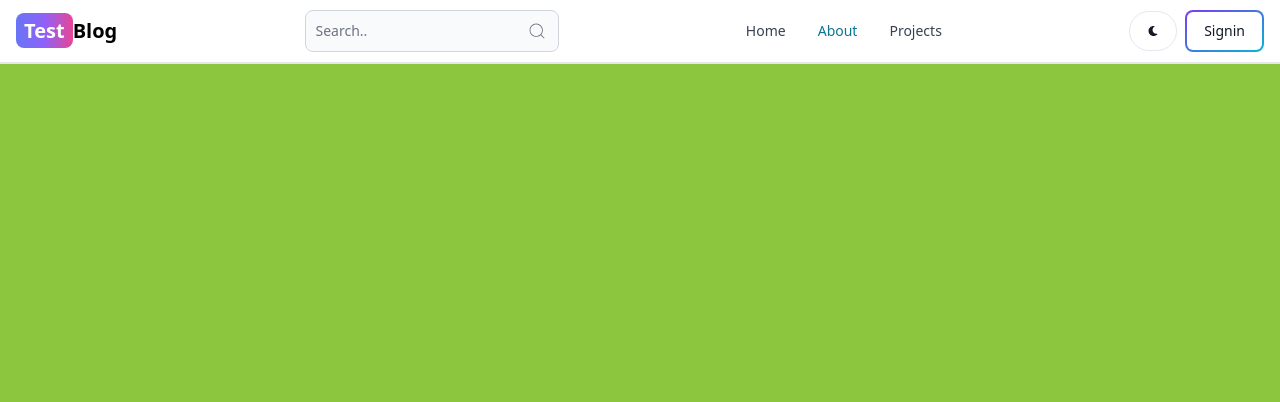
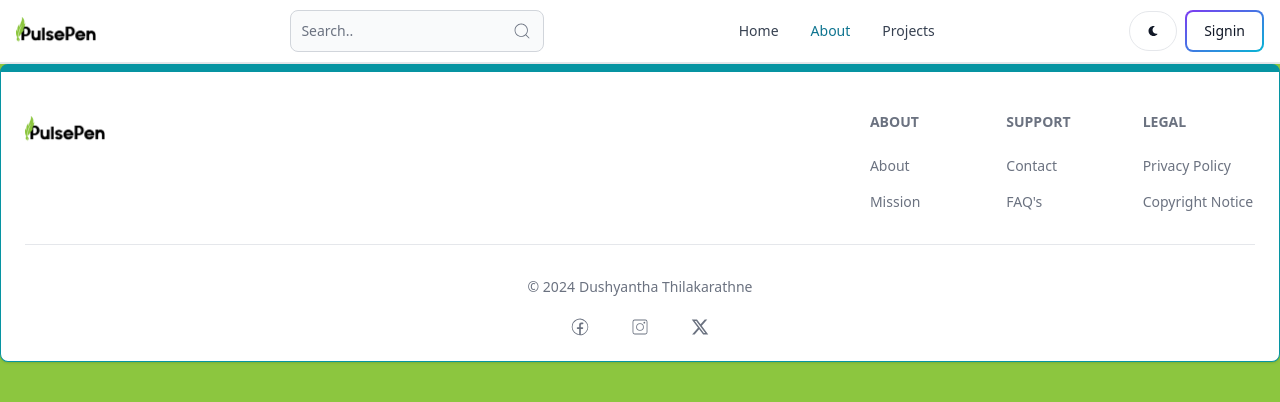
Before and after one commit to DushyanthaAT/PulsePen, a React (Vite) app in the folder Client/: page /about in a window 1280 px wide. Shown: the top 402 px of the page. Built offline with nearby package versions, Linux system fonts and the light colour scheme.

Commit message:
create fotter

```diff
--- a/Client/src/App.jsx
+++ b/Client/src/App.jsx
@@ -7,14 +7,15 @@ import Signin from "./pages/Signin";
 import Dashboard from "./pages/Dashboard";
 import Project from "./pages/Project";
 import Header from "./components/Header";
+import Footer from "./components/Footer";
 
 function App() {
   const location = useLocation();
-  const hideHeaderPaths = ["/sign-in", "/sign-up"];
+  const hidePaths = ["/sign-in", "/sign-up"];
 
   return (
     <>
-      {!hideHeaderPaths.includes(location.pathname) && <Header />}
+      {!hidePaths.includes(location.pathname) && <Header />}
       <Routes>
         <Route path="/" element={<Home />} />
         <Route path="/about" element={<About />} />
@@ -23,6 +24,7 @@ function App() {
         <Route path="/projects" element={<Project />} />
         <Route path="/dashboard" element={<Dashboard />} />
       </Routes>
+      {!hidePaths.includes(location.pathname) && <Footer />}
     </>
   );
 }
--- /dev/null
+++ b/Client/src/components/Footer.jsx
@@ -0,0 +1,66 @@
+import React from "react";
+import { Footer } from "flowbite-react";
+import { Link } from "react-router-dom";
+import Logo from "../assets/LOGO.png";
+import { CiFacebook } from "react-icons/ci";
+import { CiInstagram } from "react-icons/ci";
+import { RiTwitterXFill } from "react-icons/ri";
+
+const FooterCom = () => {
+  return (
+    <Footer container className="border border-t-8 border-teal-500">
+      <div className="w-full max-w-7xl mx-auto">
+        <div className="grid w-full justify-between sm:flex md:grid-cols-1">
+          <div>
+            <Link to="/" className="self-center whitespace-nowrap w-20">
+              <img src={Logo} alt="logo" className="w-20 mt-5" />
+            </Link>
+          </div>
+          <div className="grid grid-cols-2 gap-8 mt-4 sm:grid-cols-3 sm:gap-6">
+            <div>
+              <Footer.Title title="About " />
+              <Footer.LinkGroup col>
+                <Footer.Link href="/about">About</Footer.Link>
+                <Footer.Link href="/Mission">Mission</Footer.Link>
+              </Footer.LinkGroup>
+            </div>
+
+            <div>
+              <Footer.Title title="Support " />
+              <Footer.LinkGroup col>
+                <Footer.Link href="/contact">Contact</Footer.Link>
+                <Footer.Link href="/contact">FAQ's</Footer.Link>
+              </Footer.LinkGroup>
+            </div>
+
+            <div>
+              <Footer.Title title="Legal" />
+              <Footer.LinkGroup col>
+                <Footer.Link href="/contact">Privacy Policy</Footer.Link>
+                <Footer.Link href="/contact">Copyright Notice</Footer.Link>
+              </Footer.LinkGroup>
+            </div>
+          </div>
+        </div>
+
+        <Footer.Divider />
+
+        <div className="flex w-full justify-center">
+          <Footer.Copyright
+            href="#"
+            by="Dushyantha Thilakarathne"
+            year={new Date().getFullYear()}
+          ></Footer.Copyright>
+        </div>
+
+        <div className="flex gap-10 w-full items-center justify-center mt-5">
+          <Footer.Icon href="#" icon={CiFacebook} />
+          <Footer.Icon href="#" icon={CiInstagram} />
+          <Footer.Icon href="#" icon={RiTwitterXFill} />
+        </div>
+      </div>
+    </Footer>
+  );
+};
+
+export default FooterCom;
--- a/Client/src/components/Header.jsx
+++ b/Client/src/components/Header.jsx
@@ -11,14 +11,8 @@ const Header = () => {
   return (
     <Navbar className="border-b-2">
       {/* Logo Section */}
-      <Link
-        to="/"
-        className="self-center whitespace-nowrap text-sm sm:text-xl font-semibold dark:text-white"
-      >
-        <span className="px-2 py-1 bg-gradient-to-r from-indigo-500 via-purple-500 to-pink-500 text-white rounded-lg">
-          Test
-        </span>
-        Blog
+      <Link to="/" className="self-center whitespace-nowrap w-20">
+        <img src={Logo} alt="logo" />
       </Link>
 
       {/* Search Section */}
--- a/Client/src/pages/Signup.jsx
+++ b/Client/src/pages/Signup.jsx
@@ -1,14 +1,20 @@
-import React from "react";
+import { React, useState } from "react";
 import bg from "../assets/bg.jpg";
 import logo from "../assets/LOGO.png";
-import { Flowbite, Label, TextInput, Button } from "flowbite-react";
+import {
+  Flowbite,
+  Label,
+  TextInput,
+  Button,
+  Alert,
+  Spinner,
+} from "flowbite-react";
 import { IoPersonOutline } from "react-icons/io5";
 import { IoLockClosedOutline } from "react-icons/io5";
 import { IoMailOutline } from "react-icons/io5";
-import { Link } from "react-router-dom";
+import { Link, useNavigate } from "react-router-dom";
 
 const customTheme = {
-  // Removed type annotation
   button: {
     gradientDuoTone: {
       greenToBlue:
@@ -18,6 +24,44 @@ const customTheme = {
 };
 
 const Signup = () => {
+  const [formData, setFormData] = useState({});
+  const [errorMessage, setErrorMessage] = useState(null);
+  const [loading, setLoading] = useState(false);
+  const navigate = useNavigate();
+
+  //Track text fields
+  const handleChange = (e) => {
+    setFormData({ ...formData, [e.target.id]: e.target.value.trim() });
+  };
+
+  //Submit form
+  const handleSubmit = async (e) => {
+    e.preventDefault();
+    if (!formData.username || !formData.email || !formData.password) {
+      return setErrorMessage("Please fill out all fields.");
+    }
+    try {
+      setLoading(true);
+      setErrorMessage(null);
+      const res = await fetch("/api/auth/signup", {
+        method: "POST",
+        headers: { "Content-Type": "application/json" },
+        body: JSON.stringify(formData),
+      });
+      const data = await res.json();
+      if (data.success === false) {
+        return setErrorMessage("User is already existing");
+      }
+      if (res.ok) {
+        navigate("/sign-in");
+      }
+    } catch (error) {
+      setErrorMessage(error.message);
+    } finally {
+      setLoading(false);
+    }
+  };
+
   return (
     <Flowbite theme={{ theme: customTheme }}>
       <div className="flex h-[calc(100vh-40px)] bg-white m-5 p-3 rounded-[30px] flex-col md:flex-row overflow-y-auto">
@@ -40,7 +84,7 @@ const Signup = () => {
           <h2 className="text-primary text-[2rem] md:text-[2.5rem] font-bold">
             Sign Up
           </h2>
-          <form className="w-[100%] lg:w-[50%]">
+          <form className="w-[100%] lg:w-[50%]" onSubmit={handleSubmit}>
             <div>
               <Label
                 value="Username"
@@ -50,6 +94,7 @@ const Signup = () => {
                 type="text"
                 placeholder="Username"
                 id="username"
+                onChange={handleChange}
                 icon={() => <IoPersonOutline className="w-4 text-[#9f9f9f]" />}
                 required
                 style={{
@@ -68,6 +113,7 @@ const Signup = () => {
                 type="email"
                 placeholder="Email"
                 id="email"
+                onChange={handleChange}
                 icon={() => <IoMailOutline className="w-5 text-[#9f9f9f]" />}
                 required
                 style={{
@@ -86,6 +132,7 @@ const Signup = () => {
                 type="password"
                 placeholder="Password"
                 id="password"
+                onChange={handleChange}
                 icon={() => (
                   <IoLockClosedOutline className="w-4 text-[#9f9f9f]" />
                 )}
@@ -101,8 +148,16 @@ const Signup = () => {
                 gradientDuoTone="greenToBlue"
                 type="submit"
                 className="w-[100%] mb-2"
+                disabled={loading}
               >
-                Sign Up
+                {loading ? (
+                  <>
+                    <Spinner size="sm" />
+                    <span className="pl-3">Loading...</span>
+                  </>
+                ) : (
+                  "Sign Up"
+                )}
               </Button>
             </div>
           </form>
@@ -112,6 +167,11 @@ const Signup = () => {
               Sign In
             </Link>
           </div>
+          {errorMessage && (
+            <Alert color="failure" className="mt-5">
+              {errorMessage}
+            </Alert>
+          )}
         </div>
       </div>
     </Flowbite>
```
